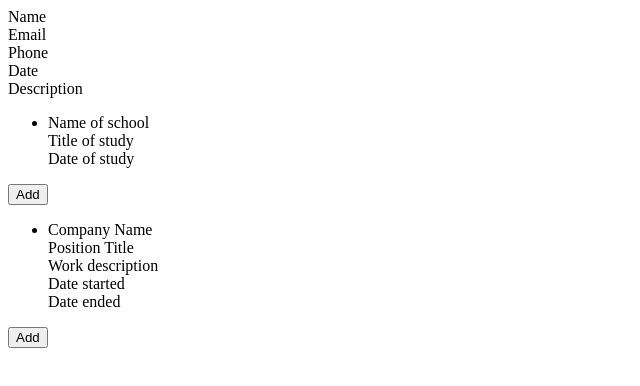
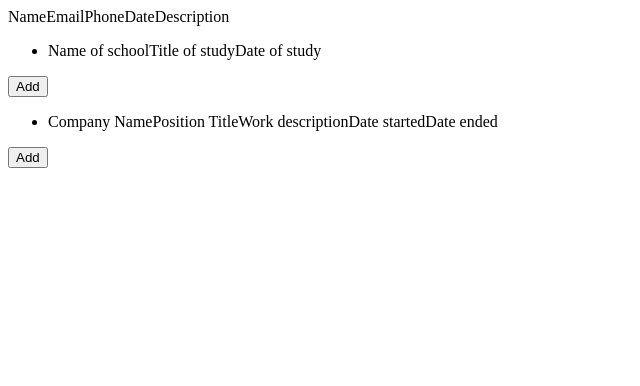
Before and after one commit to harmolipi/cv-project, a React (Create React App) app: page / in a window 1280 px wide. Shown: the top 386 px of the page, without its empty margins (0-640 px from the left). Built offline with nearby package versions, Linux system fonts and the light colour scheme.

Commit message:
Changed div to span

```diff
--- a/src/components/EditableText.js
+++ b/src/components/EditableText.js
@@ -62,15 +62,13 @@ class EditableText extends React.Component {
         />
       );
     if (this.state.isEditing) {
-      return <div>{inputField}</div>;
+      return <span>{inputField}</span>;
     }
 
     return (
-      <div>
-        <span onClick={this.handleClick}>
-          {this.state.text || this.state.placeholder}
-        </span>
-      </div>
+      <span onClick={this.handleClick}>
+        {this.state.text || this.state.placeholder}
+      </span>
     );
   }
 }
```
